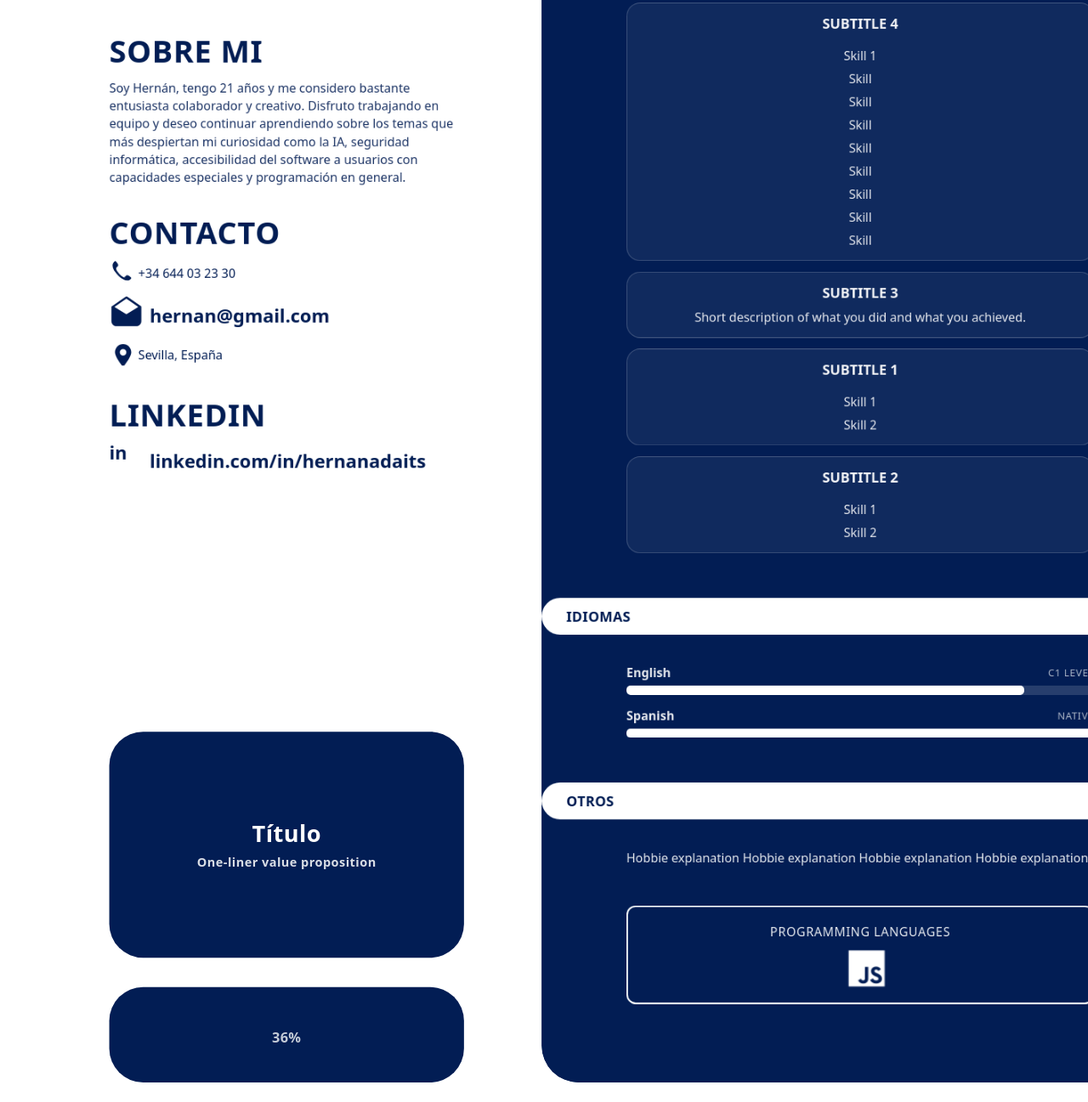
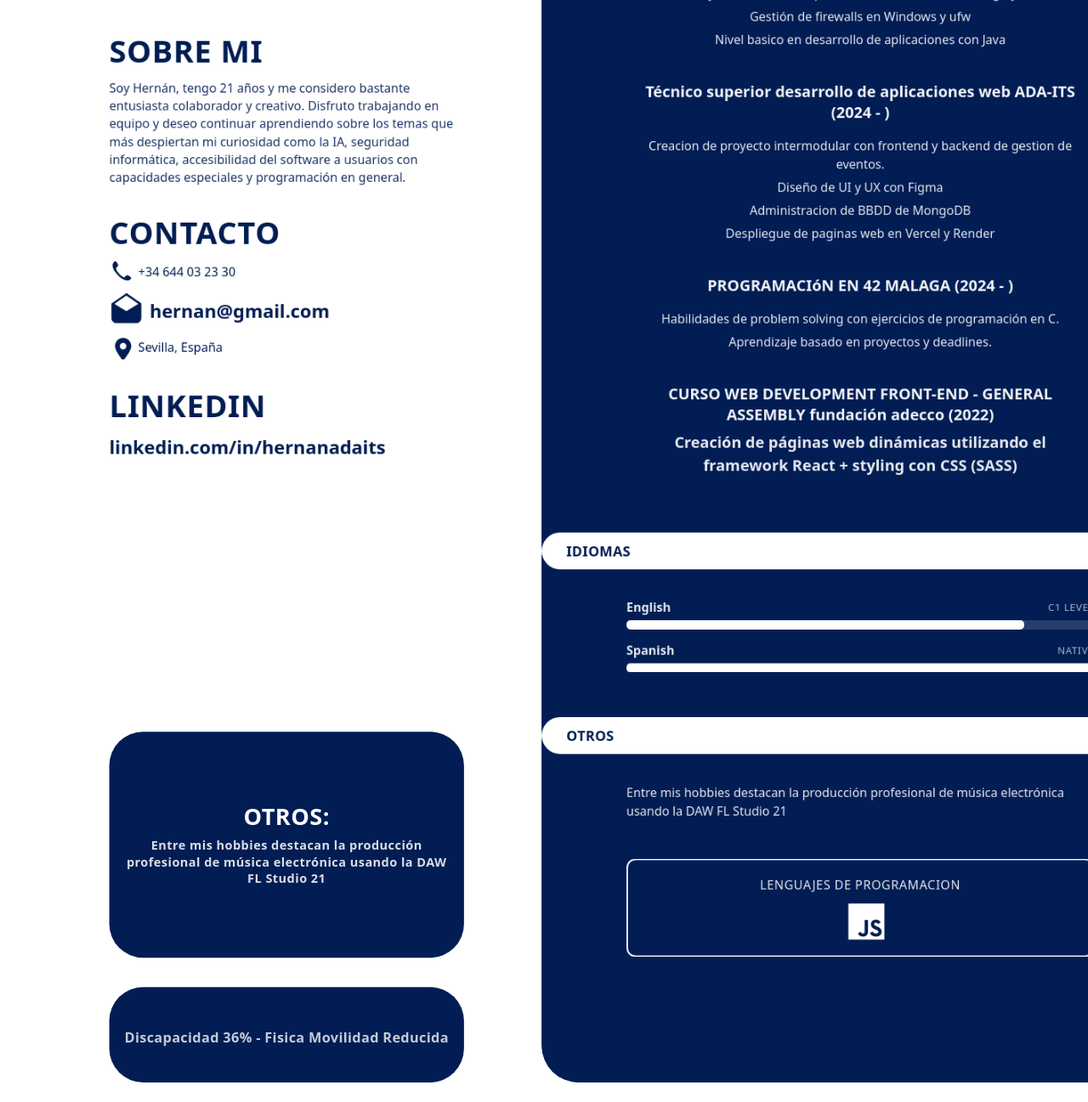
Before and after one commit to hpedADAITS/PCSS-HernanPedrazaTorres, a plain HTML site: page index.html in a window 1280 px wide. Shown: the part 573-1870 px from the top of the page at 85% size. Drawn offline with nearby package versions, Linux system fonts and the light colour scheme.

Commit message:
Hacer el CV Dinamico (Data-Driven) con JS y modularizarlo

```diff
--- a/Assets/styles.css
+++ b/Assets/styles.css
@@ -957,13 +957,7 @@ a.others-contact-item:hover {
 .subtitle-group {
   margin-top: 14px;
   padding: 14px;
-  border: 1px solid var(--w20);
   border-radius: 18px;
-  background: rgb(255 255 255 / 0.06);
-  transition:
-    background-color 0s,
-    border-color 0s,
-    color 0s;
   display: flex;
   flex-direction: column;
   align-items: center;
@@ -977,10 +971,11 @@ a.others-contact-item:hover {
   margin: 0;
   width: 100%;
   text-align: center;
+  font-weight: bold;
+  font-size: 20px;
 }
 
 .dark .subtitle-group {
-  background: rgb(0 0 0 / 0.1);
   border-color: var(--navy);
 }
 
--- /dev/null
+++ b/Scripts/cv-data.js
@@ -0,0 +1,131 @@
+// CV Data & DOM Hydration
+// Single source of truth for all CV content
+
+const cv = {
+  personal: {
+    name: "Hernan",
+    phone: "+34 644 03 23 30",
+    email: "hernan@gmail.com",
+    location: "Sevilla, España",
+    linkedin: "https://linkedin.com/in/hernanadaits",
+    linkedinHandle: "linkedin.com/in/hernanadaits"
+  },
+  sections: {
+    aboutMe: {
+      title: "Sobre mi",
+      text: "Soy Hernán, tengo 21 años y me considero bastante entusiasta colaborador y creativo. Disfruto trabajando en equipo y deseo continuar aprendiendo sobre los temas que más despiertan mi curiosidad como la IA, seguridad informática, accesibilidad del software a usuarios con capacidades especiales y programación en general."
+    },
+    contactTitle: "Contacto",
+    linkedinTitle: "LinkedIn",
+    education: {
+      title: "Formación",
+      langsLabel: "Lenguajes de Programacion"
+    },
+    practicesLabel: "Formacion",
+    languagesLabel: "Idiomas",
+    othersLabel: "Otros",
+    othersText: "Entre mis hobbies destacan la producción profesional de música electrónica usando la DAW FL Studio  21",
+    languagesLabel2: "Lenguajes de Programacion"
+  },
+  highlights: {
+    title: "OTROS:",
+    subtitle: "Entre mis hobbies destacan la producción profesional de música electrónica usando la DAW FL Studio  21",
+    percentage: "Discapacidad 36% - Fisica Movilidad Reducida"
+  },
+  languages: [
+    { name: "C", icon: "devicon-c-original" },
+    { name: "JavaScript", icon: "devicon-javascript-plain" }
+  ]
+};
+
+document.addEventListener("DOMContentLoaded", () => {
+  // 1. Inyectar iconos SVG
+  document.getElementById("phone-icon").innerHTML = icons.phone;
+  document.getElementById("email-icon").innerHTML = icons.email;
+  document.getElementById("location-icon").innerHTML = icons.location;
+
+  document.querySelectorAll(".others-contact-icon").forEach((el) => {
+    const key = el.dataset.icon;
+    if (icons[key]) el.innerHTML = icons[key];
+  });
+
+  // 2. Fill left contact section
+  const phoneItem = document.getElementById("phone-item");
+  phoneItem.innerHTML = icons.phone + cv.personal.phone;
+
+  const emailLink = document.getElementById("email-link");
+  emailLink.href = `mailto:${cv.personal.email}`;
+  emailLink.innerHTML = icons.email + cv.personal.email;
+
+  const locationItem = document.getElementById("location-item");
+  locationItem.innerHTML = icons.location + cv.personal.location;
+
+  // 3. Fill LinkedIn section (left)
+  const linkedinLink = document.querySelector("#linkedin a");
+  if (linkedinLink) {
+    linkedinLink.href = cv.personal.linkedin;
+    linkedinLink.textContent = cv.personal.linkedinHandle;
+  }
+
+  // 4. Fill others section contact items
+  const others = document.querySelectorAll(".others-contact-item");
+  if (others.length >= 4) {
+    others[0].innerHTML = icons.phone + cv.personal.phone;
+
+    others[1].href = `mailto:${cv.personal.email}`;
+    others[1].innerHTML = icons.email + cv.personal.email;
+
+    others[2].innerHTML = icons.location + cv.personal.location;
+
+    others[3].href = cv.personal.linkedin;
+    others[3].innerHTML = '<span class="icon">in</span>' + cv.personal.linkedinHandle;
+  }
+
+  // 5. Fill name/title
+  document.querySelector(".clickable-name").textContent = cv.personal.name;
+
+  // 6. Fill highlight buttons
+  document.querySelector(".btn-text.big .btn-title").textContent = cv.highlights.title;
+  document.querySelector(".btn-text.big .btn-subtitle").textContent = cv.highlights.subtitle;
+  document.querySelector(".btn-text.small .btn-subtitle-sm").textContent = cv.highlights.percentage;
+
+  // 7. Fill cards in others section
+  const cards = document.querySelectorAll(".others-card");
+  if (cards.length >= 2) {
+    cards[0].querySelector(".btn-title").textContent = cv.highlights.title;
+    cards[0].querySelector(".btn-subtitle").textContent = cv.highlights.subtitle;
+    cards[1].querySelector(".btn-subtitle-sm").textContent = cv.highlights.percentage;
+  }
+
+  // 8. Fill programming languages
+  const langSections = [
+    document.querySelector(".edu-langs-icons"),
+    document.querySelector(".funny-fact .lang-icons")
+  ];
+  langSections.forEach(section => {
+    if (section) {
+      section.innerHTML = cv.languages
+        .map(lang => `<i class="lang-icon ${lang.icon}"></i>`)
+        .join("");
+    }
+  });
+
+  // 9. Fill section titles & text content
+  document.querySelector("#about-me h2").textContent = cv.sections.aboutMe.title;
+  document.querySelector("#about-me p").textContent = cv.sections.aboutMe.text;
+
+  document.querySelector("#contact h2").textContent = cv.sections.contactTitle;
+  document.querySelector("#linkedin h2").textContent = cv.sections.linkedinTitle;
+
+  document.querySelector("#education h2").textContent = cv.sections.education.title;
+  document.querySelector(".edu-langs-label").textContent = cv.sections.education.langsLabel;
+
+  document.querySelector(".section-sep:nth-of-type(1) .section-sep-bar").textContent = cv.sections.practicesLabel;
+  document.querySelector(".section-sep:nth-of-type(2) .section-sep-bar").textContent = cv.sections.languagesLabel;
+  document.querySelector(".section-sep:nth-of-type(3) .section-sep-bar").textContent = cv.sections.othersLabel;
+
+  document.querySelector("#languages h2").textContent = cv.sections.languagesLabel;
+  document.querySelector("#others h2").textContent = cv.sections.othersLabel;
+  document.querySelector("#others > p").textContent = cv.sections.othersText;
+  document.querySelector(".funny-fact > p").textContent = cv.sections.languagesLabel2;
+});
--- a/index.html
+++ b/index.html
@@ -8,11 +8,10 @@
   <!-- Estilos: CSS principal -->
   <link rel="stylesheet" href="Assets/styles.css" />
 
-  <!-- Scripts: Iconos y layout (sin defer: necesarios antes de render) -->
-  <script src="Assets/devicons.js"></script> <!-- CDN Devicon -->
-  <script src="Assets/icons.js"></script> <!-- Iconos SVG locales -->
+  <script src="Assets/devicons.js"></script>
+  <script src="Assets/icons.js"></script>
 
-  <!-- Scripts: Defer = ejecutar cuando DOM esté listo -->
+  <script src="Scripts/cv-data.js" defer></script> <!-- CV data & DOM hydration -->
   <script src="Scripts/layout.js" defer></script> <!-- Escala responsiva -->
   <script src="Scripts/ui.js" defer></script> <!-- Transiciones y clicks -->
   <script src="Scripts/drag.js" defer></script> <!-- Interactividad arrastre -->
@@ -20,12 +19,10 @@
 </head>
 
 <body>
-  <!-- Barra de navegación fija: tema + links a secciones -->
   <nav class="navbar">
     <button class="theme-toggle" aria-label="Toggle color scheme">
-      <span class="theme-toggle-icon">◐</span> <!-- Símbolo Luna -->
+      <span class="theme-toggle-icon">◐</span>
     </button>
-    <!-- Links con transiciones View Transitions API -->
     <a href="#education" class="nav-link">Formación</a>
     <a href="#practices" class="nav-link">Prácticas</a>
     <a href="#languages" class="nav-link">Idiomas</a>
@@ -37,158 +34,114 @@
     <div class="stage">
       <div class="logo-box">
         <div class="avatar" aria-label="Profile picture">
-          <img src="pfp.jpg" alt="Profile" />
+          <img src="Assets/pfp.webp" alt="Profile" />
         </div>
       </div>
-      <!-- Elementos decorativos: botones vacíos draggables -->
-      <div class="btn big"></div> <!-- Botón grande -->
-      <div class="btn small"></div> <!-- Botón pequeño -->
-      <!-- Panel fondo: color marino, parte del diseño decorativo -->
+      <div class="btn big"></div>
+      <div class="btn small"></div>
       <div class="panel"></div>
-      <!-- Contenedor: layout con left + right panels -->
       <div class="container">
-        <!-- Panel izquierdo: info personal + contacto (lado izquierdo del CV) -->
         <aside class="left">
           <div class="left-sections">
-            <!-- Sección: Sobre mí con data-vt para trigger transición de tema -->
             <section id="about-me" class="left-section">
-              <h2 data-vt="idiomas">Sobre mi</h2>
-              <p>
-                Soy Hernán, tengo 21 años y me considero bastante entusiasta colaborador y creativo.
-                Disfruto trabajando en equipo y deseo continuar aprendiendo sobre los temas que más despiertan mi
-                curiosidad como la IA, seguridad informática, accesibilidad del software a usuarios con capacidades
-                especiales y programación en general.
-              </p>
+              <h2 data-vt="idiomas"></h2>
+              <p></p>
             </section>
-            <!-- Sección: Datos de contacto -->
             <section id="contact" class="left-section">
-              <h2>Contacto</h2>
+              <h2></h2>
               <div class="contact-info">
                 <p id="phone-item">
                   <span id="phone-icon"></span>
-                  +34 644 03 23 30
                 </p>
-                <a href="mailto:emailaddress@gmail.com" id="email-link"><span id="email-icon"></span>
-                  hernan@gmail.com</a>
+                <a href="mailto:" id="email-link"><span id="email-icon"></span></a>
                 <p id="location-item">
                   <span id="location-icon"></span>
-                  Sevilla, España
                 </p>
               </div>
             </section>
-
             <section id="linkedin" class="left-section">
-              <h2>LinkedIn</h2>
+              <h2></h2>
               <div class="contact-info">
-                <a href="https://linkedin.com/in/hernanadaits"><span class="icon">in</span>
-                  linkedin.com/in/hernanadaits</a>
+                <a href=""><span class="icon">in</span></a>
               </div>
             </section>
           </div>
         </aside>
 
-        <!-- Overlay de texto sobre botones decorativos (no interactivo, visual) -->
         <div class="btn-text big">
           <div class="btn-text-inner">
-            <div class="btn-title">Título</div>
-            <div class="btn-subtitle">One-liner value proposition</div>
+            <div class="btn-title"></div>
+            <div class="btn-subtitle"></div>
           </div>
         </div>
-
         <div class="btn-text small">
           <div class="btn-text-inner">
-            <div class="btn-subtitle-sm">36%</div>
+            <div class="btn-subtitle-sm"></div>
           </div>
         </div>
-
-        <!-- Panel derecho: secciones principales (formación, prácticas, idiomas, otros) -->
         <main class="right">
-          <!-- Título clickeable: activar modo fullwidth -->
-          <h1 class="clickable-name">NAME</h1>
-
-          <!-- Sección: Formación académica con lenguajes de programación -->
+          <h1 class="clickable-name"></h1>
           <section id="education">
-            <!-- Mostrador de lenguajes: iconos Devicon -->
             <div class="edu-langs">
-              <p class="edu-langs-label">Programming languages</p>
-              <div class="edu-langs-icons">
-                <i class="lang-icon devicon-c-original"></i>
-                <i class="lang-icon devicon-javascript-plain"></i>
-              </div>
+              <p class="edu-langs-label"></p>
+              <div class="edu-langs-icons"></div>
             </div>
-            <h2>Formación</h2>
-            <p>Academic title</p>
-            <div class="meta">Institution · Year · City</div>
-            <p>Academic title</p>
-            <div class="meta">Institution · Year · City</div>
+            <h2></h2>
+            <p>Técnico superior desarrollo de aplicaciones web (2025 - )</p>
+            <div class="meta">ADAITS · 2025 · Sevilla</div>
           </section>
 
           <!-- Separador visual entre secciones -->
           <div class="section-sep">
-            <div class="section-sep-bar">Prácticas</div>
+            <div class="section-sep-bar"></div>
           </div>
 
           <!-- Sección: Experiencia profesional / Prácticas -->
           <section id="practices">
             <h2>Formacion</h2>
-
-            <div class="subtitle-group">
-              <p>SUBTITLE</p>
-              <p><strong>Skills acquired</strong></p>
+            <div class="subtitle-group" id="subtitle4">
+              <h3>Skills</h3>
+              <ul class="skill-list">
+                <li>Usuario avanzado de SOs Windows (10, 11 y Server 2022)</li>
+                <li>Usuario intermedio en SOs Linux (Ubuntu 22.10)</li>
+                <li>Gestion y visualizado de repositorios de software usando git y Github</li>
+                <li>Gestión de firewalls en Windows y ufw</li>
+                <li>Nivel basico en desarrollo de aplicaciones con Java</li>
+              </ul>
             </div>
-
-            <div class="subtitle-group" id="subtitle4">
-              <h3>SUBTITLE 4</h3>
+	<div class="subtitle-group" id="subtitle1">
+              <h3>Técnico superior desarrollo de aplicaciones web ADA-ITS (2024 - )</h3>
               <ul class="skill-list">
-                <li>Skill 1</li>
-                <li>Skill</li>
-                <li>Skill</li>
-                <li>Skill</li>
-                <li>Skill</li>
-                <li>Skill</li>
-                <li>Skill</li>
-                <li>Skill</li>
-                <li>Skill</li>
+                <li>Creacion de  proyecto intermodular con frontend y backend de gestion de eventos.</li>
+                <li>Diseño de UI y UX con Figma</li>
+				<li>Administracion de BBDD de MongoDB</li>
+				<li>Despliegue de paginas web en Vercel y Render</li>
               </ul>
             </div>
 
-            <div class="subtitle-group" id="subtitle3">
-              <h3>SUBTITLE 3</h3>
-              <p>Short description of what you did and what you achieved.</p>
-            </div>
-
-            <div class="subtitle-group" id="subtitle1">
-              <h3>SUBTITLE 1</h3>
+			<div class="subtitle-group" id="subtitle2">
+              <h3>PROGRAMACIóN EN 42 MALAGA (2024 - )</h3>
               <ul class="skill-list">
-                <li>Skill 1</li>
-                <li>Skill 2</li>
+                <li>Habilidades de problem solving con ejercicios de programación en C.</li>
+                <li>Aprendizaje basado en proyectos y deadlines.</li>
               </ul>
             </div>
 
-            <div class="subtitle-group" id="subtitle2">
-              <h3>SUBTITLE 2</h3>
-              <ul class="skill-list">
-                <li>Skill 1</li>
-                <li>Skill 2</li>
-              </ul>
+			<div class="subtitle-group" id="subtitle3">
+              <h3>CURSO WEB DEVELOPMENT FRONT-END -  GENERAL ASSEMBLY fundación adecco (2022)</h3>
+              <p>Creación de páginas web dinámicas utilizando el framework React + styling con CSS (SASS)</p>
             </div>
           </section>
-
-          <!-- Separador visual entre secciones -->
           <div class="section-sep">
-            <div class="section-sep-bar">Idiomas</div>
+            <div class="section-sep-bar"></div>
           </div>
-
-          <!-- Sección: Idiomas con barras de progreso animadas -->
           <section id="languages">
-            <h2>Idiomas</h2>
-            <!-- Item de idioma: progresa al entrar en viewport -->
+            <h2></h2>
             <div class="language-item">
               <div class="language-header">
                 <strong>English</strong>
                 <span class="language-level">C1 Level</span>
               </div>
-              <!-- Barra de progreso: Se anima de 0% a width especificado -->
               <div class="language-bar">
                 <div class="language-progress" style="width: 85%"></div>
               </div>
@@ -203,81 +156,44 @@
               </div>
             </div>
           </section>
-
-          <!-- Separador visual entre secciones -->
           <div class="section-sep">
-            <div class="section-sep-bar">Otros</div>
+            <div class="section-sep-bar"></div>
           </div>
 
-          <!-- Sección: Información adicional y contacto -->
           <section id="others">
-            <!-- Grupo de contacto: teléfono, email, ubicación, LinkedIn -->
             <div class="others-contact">
-              <!-- Item contacto: teléfono (icon inyectado desde JS) -->
               <div class="others-contact-item">
                 <span class="others-contact-icon" data-icon="phone"></span>
-                +00 000 00 00 00
               </div>
-              <!-- Item contacto: email (enlace) -->
-              <a href="mailto:emailaddress@gmail.com" class="others-contact-item">
+              <a href="mailto:" class="others-contact-item">
                 <span class="others-contact-icon" data-icon="email"></span>
-                emailaddress@gmail.com
               </a>
-              <!-- Item contacto: ubicación -->
               <div class="others-contact-item">
                 <span class="others-contact-icon" data-icon="location"></span>
-                City
               </div>
-              <!-- Item contacto: LinkedIn (enlace) -->
-              <a href="https://linkedin.com/in/yourprofile" class="others-contact-item">
+              <a href="" class="others-contact-item">
                 <span class="others-contact-icon" data-icon="linkedin">in</span>
-                linkedin.com/in/yourprofile
               </a>
             </div>
-            <h2>Otros</h2>
-            <p>
-              Hobbie explanation Hobbie explanation Hobbie explanation Hobbie
-              explanation.
-            </p>
+            <h2></h2>
+            <p></p>
             <div class="others-cards">
               <div class="others-card big-card">
-                <div class="btn-title">Título</div>
-                <div class="btn-subtitle">One-liner value proposition</div>
+                <div class="btn-title"></div>
+                <div class="btn-subtitle"></div>
               </div>
               <div class="others-card small-card">
-                <div class="btn-subtitle-sm">36%</div>
+                <div class="btn-subtitle-sm"></div>
               </div>
             </div>
           </section>
-
-          <!-- Sección decorativa: dato interesante con iconos de lenguajes -->
           <div class="funny-fact">
-            <p>Programming languages</p>
-            <div class="lang-icons">
-              <i class="lang-icon devicon-c-original"></i> <!-- Icono C -->
-              <i class="lang-icon devicon-javascript-plain"></i> <!-- Icono JS -->
-            </div>
+            <p></p>
+            <div class="lang-icons"></div>
           </div>
         </main>
       </div>
     </div>
   </div>
-
-  <!-- Inyectar iconos SVG en el DOM desde assets/icons.js -->
-  <script>
-    document.addEventListener("DOMContentLoaded", () => {
-      // Inyectar iconos predefinidos en elementos con ID específico
-      document.getElementById("phone-icon").innerHTML = icons.phone;
-      document.getElementById("email-icon").innerHTML = icons.email;
-      document.getElementById("location-icon").innerHTML = icons.location;
-
-      // Inyectar iconos dinámicamente: buscar por data-icon y reemplazar con SVG
-      document.querySelectorAll(".others-contact-icon").forEach((el) => {
-        const key = el.dataset.icon; // Obtener clave del atributo data-icon
-        if (icons[key]) el.innerHTML = icons[key]; // Inyectar SVG si existe
-      });
-    });
-  </script>
 </body>
-
 </html>
```
Also changed, not shown: Assets/pfp.webp (added), pfp.jpg (deleted), 1 other file.
